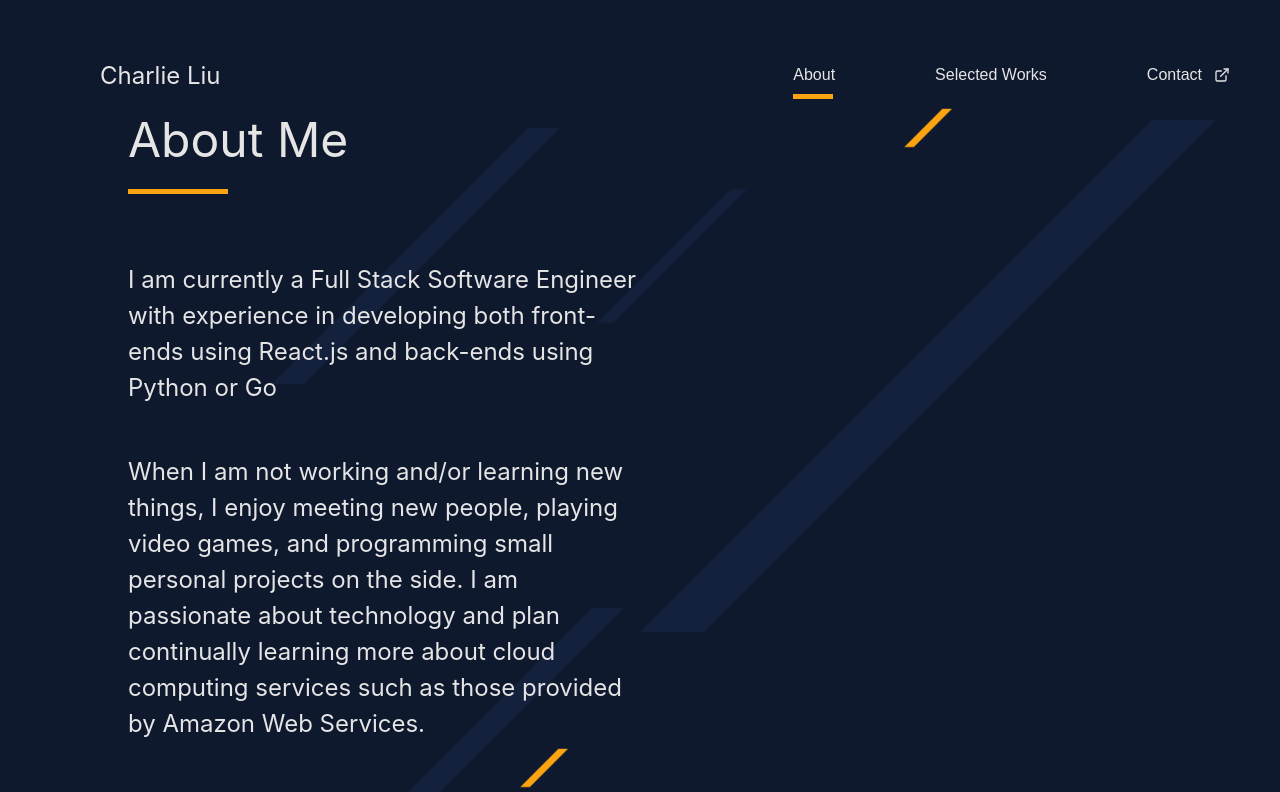
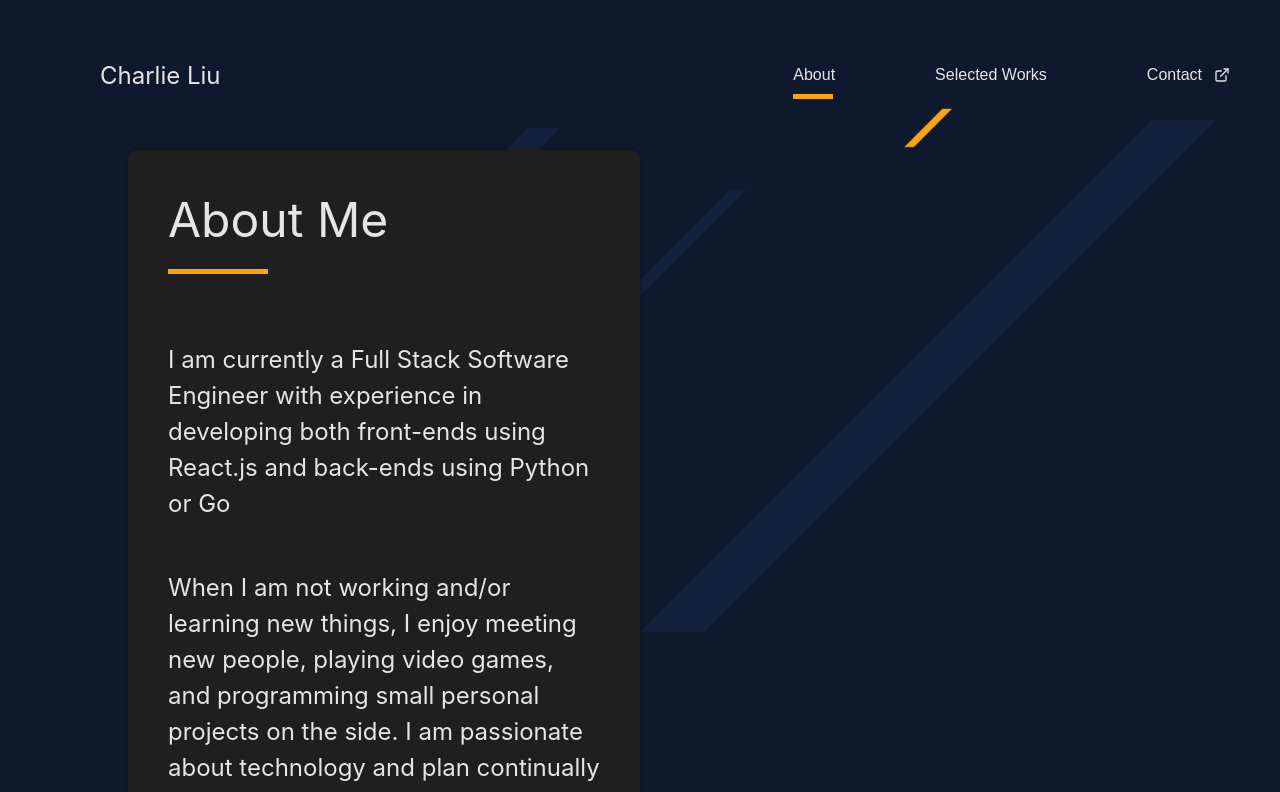
Before and after one commit to itscharlieliu/home-page, a React (Create React App) app: page / in a window 1280 px wide. Shown: the top 792 px of the page. Built offline with nearby package versions, Linux system fonts and the light colour scheme.

Commit message:
Use card to make text more readable

```diff
--- a/src/App.tsx
+++ b/src/App.tsx
@@ -13,7 +13,16 @@ const AppContainer = styled.div`
     width: 100vw;
     height: 100vh;
 
-    overflow: hidden;
+    overflow: auto;
+
+    /* Hide scrollbar for Chrome, Safari and Opera */
+    &::-webkit-scrollbar {
+        display: none;
+    }
+
+    /* Hide scrollbar for IE, Edge and Firefox */
+    -ms-overflow-style: none; /* IE and Edge */
+    scrollbar-width: none; /* Firefox */
 
     color: ${(props: ThemeProps<Theme>) => props.theme.text};
 `;
--- a/src/components/common/ScreenContainer.tsx
+++ b/src/components/common/ScreenContainer.tsx
@@ -10,16 +10,7 @@ const ScreenContainer = styled.div`
     height: 100%;
     margin-left: auto;
     margin-right: auto;
-    overflow: auto;
-
-    /* Hide scrollbar for Chrome, Safari and Opera */
-    &::-webkit-scrollbar {
-        display: none;
-    }
-
-    /* Hide scrollbar for IE, Edge and Firefox */
-    -ms-overflow-style: none; /* IE and Edge */
-    scrollbar-width: none; /* Firefox */
+    padding: 50px 0;
 
     @media only screen and (max-width: ${COMPACT_WIDTH}px) {
         & {
--- /dev/null
+++ b/src/components/common/card.tsx
@@ -0,0 +1,11 @@
+import styled from "styled-components";
+import { WithTheme } from "../../defs/defaultTheme";
+
+const Card = styled.div`
+    padding: 40px;
+    box-shadow: ${(props: WithTheme) => props.theme.boxShadow1};
+    border-radius: 10px;
+    background-color: ${(props: WithTheme) => props.theme.cardBackground};
+`;
+
+export default Card;
--- a/src/components/screens/AboutScreen.tsx
+++ b/src/components/screens/AboutScreen.tsx
@@ -6,8 +6,9 @@ import BackgroundLine from "../common/BackgroundLine";
 import ScreenContainer from "../common/ScreenContainer";
 import SlidingContainer from "../common/SlidingContainer";
 import Background from "../common/background";
+import Card from "../common/card";
 
-const AboutContainer = styled.div`
+const AboutContainer = styled(Card)`
     display: flex;
     flex-direction: column;
 `;
@@ -31,7 +32,7 @@ const AboutDescription = styled.div<AboutDescriptionProps>`
     font-size: 1.5em;
 `;
 
-const DescriptionBlock = styled(SlidingContainer)`
+const DescriptionBlock = styled.div`
     margin: 2em 0;
     line-height: 1.5em;
 `;
@@ -62,25 +63,24 @@ const AboutScreen = (): JSX.Element => {
                     <BackgroundLine x={30} y={80} scale={15} color={"primary"} variant={"short"} />
                 </SlidingContainer>
             </Background>
-
+            <SlidingContainer startX={-screen.width / 2} startY={0} duration={0.85} delay={0}>
                 <AboutContainer>
-                <SlidingContainer startX={-screen.width / 2} startY={0} duration={0.85} delay={0}>
                     <AboutTitle>About Me</AboutTitle>
                     <DividerBar />
-                </SlidingContainer>
                     <AboutDescription>
-                    <DescriptionBlock startX={-screen.width / 2} startY={0} duration={0.85} delay={0.2}>
+                        <DescriptionBlock>
                             I am currently a Full Stack Software Engineer with experience in developing both front-ends
                             using React.js and back-ends using Python or Go
                         </DescriptionBlock>
-                    <DescriptionBlock startX={-screen.width / 2} startY={0} duration={0.85} delay={0.4}>
+                        <DescriptionBlock>
                             When I am not working and/or learning new things, I enjoy meeting new people, playing video
-                        games, and programming small personal projects on the side. I am passionate about technology and
-                        plan continually learning more about cloud computing services such as those provided by Amazon
-                        Web Services.
+                            games, and programming small personal projects on the side. I am passionate about technology
+                            and plan continually learning more about cloud computing services such as those provided by
+                            Amazon Web Services.
                         </DescriptionBlock>
                     </AboutDescription>
                 </AboutContainer>
+            </SlidingContainer>
         </ScreenContainer>
     );
 };
--- a/src/components/screens/SelectedWorksScreen.tsx
+++ b/src/components/screens/SelectedWorksScreen.tsx
@@ -18,6 +18,7 @@ import Button from "../common/Button";
 import ScreenContainer from "../common/ScreenContainer";
 import SlidingContainer from "../common/SlidingContainer";
 import Background from "../common/background";
+import Card from "../common/card";
 
 const BUTTON_UNDERLINE_WIDTH = 100;
 const BUTTON_SELECTED_UNDERLINE_WIDTH = 90;
@@ -27,9 +28,10 @@ const SelectedWorksContainer = styled.div`
     flex-direction: column;
 `;
 
-const DescriptionContainer = styled.div`
+const DescriptionContainer = styled(Card)`
     display: flex;
     flex-direction: column;
+    margin: 50px 0;
 `;
 
 const DescriptionText = styled.span`
--- a/src/defs/defaultTheme.ts
+++ b/src/defs/defaultTheme.ts
@@ -1,9 +1,5 @@
 export interface Theme {
-    primary: string;
-    secondary: string;
-    background: string;
-    text: string;
-    error: string;
+    [key: string]: string;
 }
 
 export interface WithTheme {
@@ -14,8 +10,10 @@ const defaultTheme: Theme = {
     primary: "#fca311",
     secondary: "#14213d",
     background: "#0f192e",
+    cardBackground: "#1F1F1F",
     text: "#e5e5e5",
     error: "#ff0000",
+    boxShadow1: "0 3px 6px rgba(0,0,0,0.16), 0 3px 6px rgba(0,0,0,0.23);",
 };
 
 // const defaultTheme: Theme = {
```
Lines whose indentation alone changed are shown as unchanged.
